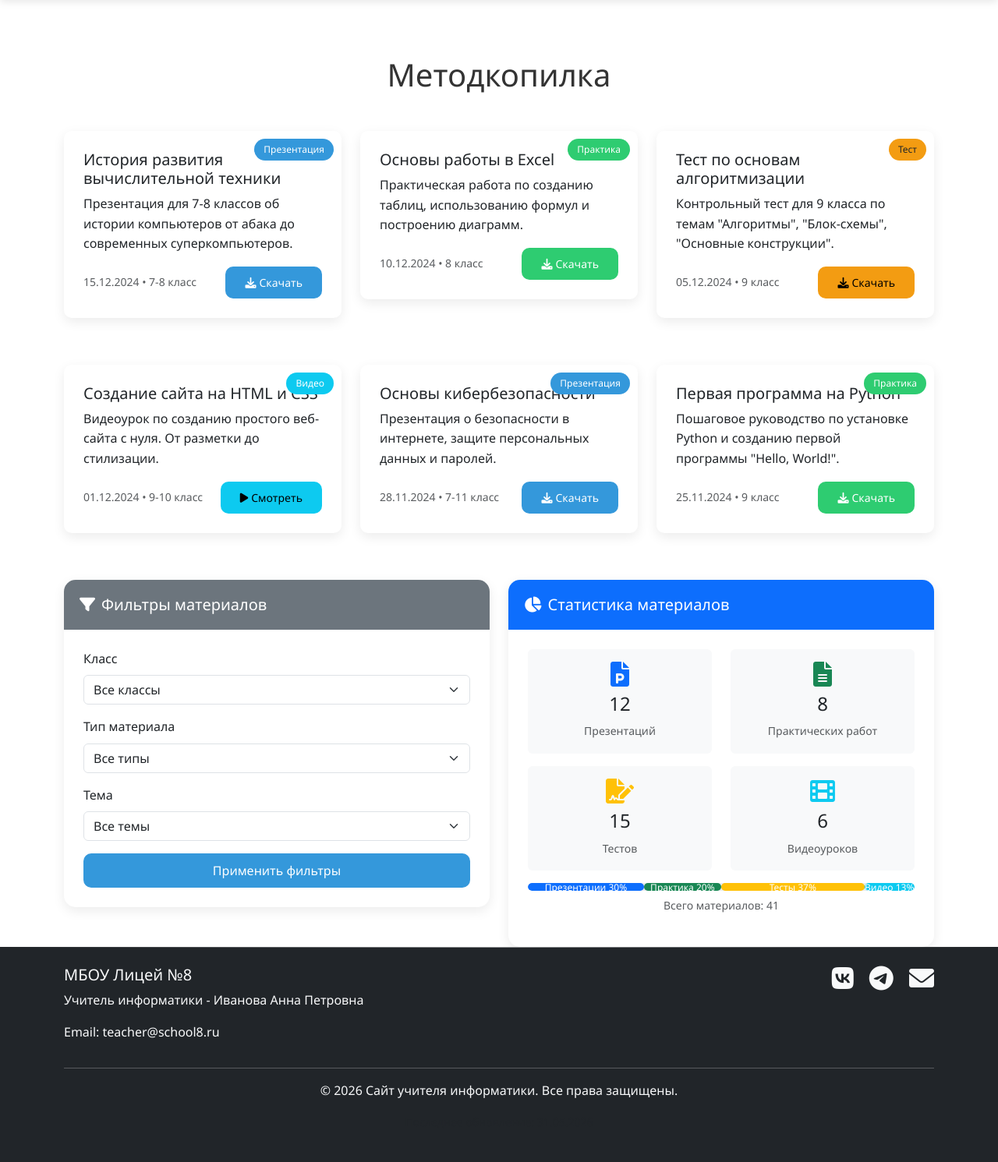
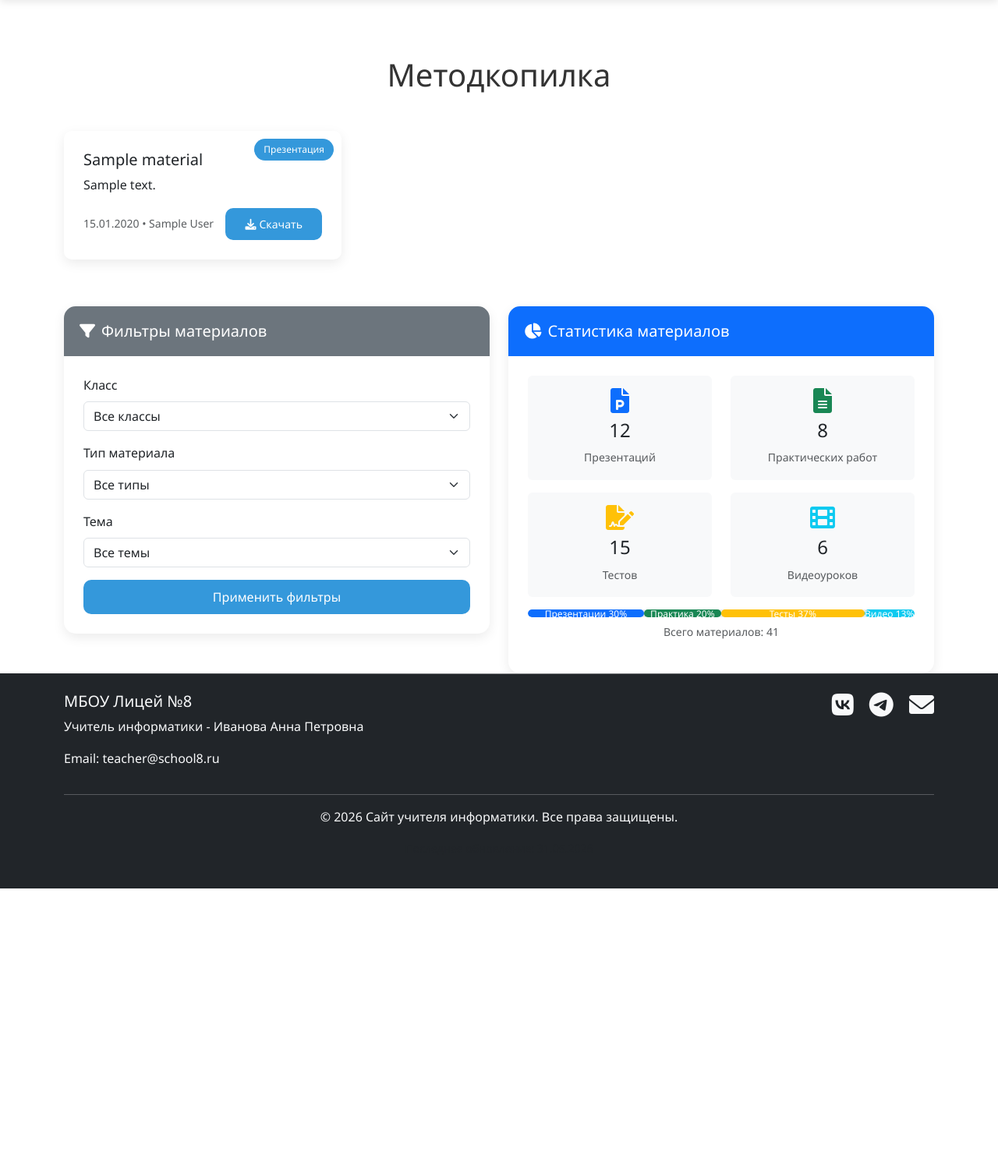
Before and after one commit to my10ma10/teacher_site, a Django app: page /materials/ in a window 1280 px wide. Shown: the part 60-1551 px from the top of the page at 78% size. After the commit the page ends 1200 px from the top, so only its background shows below. Run offline with Django 5.2, Linux system fonts and the light colour scheme; tables that the repository leaves empty hold one stand-in row (values such as "Sample post"); some libraries are stand-ins or nearby versions.

Commit message:
feat: adding materials for teacher and downloading for guests and students

```diff
--- a/templates/core/materials.html
+++ b/templates/core/materials.html
@@ -35,103 +35,50 @@
     <h1 class="text-center mb-5">Методкопилка</h1>
 
     <div class="row mb-4">
+        {% for material in materials %}
         <div class="col-md-4 mb-3">
             <div class="card material-card position-relative">
-                <span class="material-badge badge bg-primary">Презентация</span>
+                <span class="material-badge badge
+                    {% if material.material_type == 'presentation' %}bg-primary
+                    {% elif material.material_type == 'notes' %}bg-secondary
+                    {% elif material.material_type == 'task' %}bg-success
+                    {% elif material.material_type == 'video' %}bg-info
+                    {% elif material.material_type == 'link' %}bg-warning text-dark
+                    {% endif %}">
+                    {{ material.get_material_type_display }}
+                </span>
                 <div class="card-body">
-                    <h5 class="card-title">История развития вычислительной техники</h5>
-                    <p class="card-text">Презентация для 7-8 классов об истории компьютеров от абака до современных суперкомпьютеров.</p>
+                    <h5 class="card-title">{{ material.title }}</h5>
+                    <p class="card-text">{{ material.description|truncatewords:20 }}</p>
                     <div class="d-flex justify-content-between align-items-center">
-                        <small class="text-muted">15.12.2024 • 7-8 класс</small>
-                        <a href="#" class="btn btn-primary btn-sm download-btn">
-                            <i class="fas fa-download me-1"></i>Скачать
-                        </a>
+                        <small class="text-muted">
+                            {{ material.published_at|date:"d.m.Y" }}
+                            {% if material.class_group %}• {{ material.class_group.name }}{% endif %}
+                        </small>
+                        {% if material.file %}
+                            <a href="{{ material.file.url }}" download
+                            class="btn btn-primary btn-sm download-btn">
+                                <i class="fas fa-download me-1"></i>Скачать
+                            </a>
+                        {% elif material.external_url %}
+                            <a href="{{ material.external_url }}" target="_blank" rel="noopener"
+                            class="btn btn-info btn-sm download-btn">
+                                <i class="fas fa-external-link-alt me-1"></i>Открыть
+                            </a>
+                        {% else %}
+                            <span class="btn btn-secondary btn-sm disabled">Нет файла</span>
+                        {% endif %}
                     </div>
                 </div>
             </div>
         </div>
-
-        <div class="col-md-4 mb-3">
-            <div class="card material-card position-relative">
-                <span class="material-badge badge bg-success">Практика</span>
-                <div class="card-body">
-                    <h5 class="card-title">Основы работы в Excel</h5>
-                    <p class="card-text">Практическая работа по созданию таблиц, использованию формул и построению диаграмм.</p>
-                    <div class="d-flex justify-content-between align-items-center">
-                        <small class="text-muted">10.12.2024 • 8 класс</small>
-                        <a href="#" class="btn btn-success btn-sm download-btn">
-                            <i class="fas fa-download me-1"></i>Скачать
-                        </a>
-                    </div>
-                </div>
-            </div>
+        {% empty %}
+        <div class="col-12 text-center py-5">
+            <i class="fas fa-folder-open fa-4x text-muted mb-3"></i>
+            <h4>Материалов пока нет</h4>
+            <p class="text-muted">Учитель ещё не добавил учебные материалы</p>
         </div>
-
-        <div class="col-md-4 mb-3">
-            <div class="card material-card position-relative">
-                <span class="material-badge badge bg-warning text-dark">Тест</span>
-                <div class="card-body">
-                    <h5 class="card-title">Тест по основам алгоритмизации</h5>
-                    <p class="card-text">Контрольный тест для 9 класса по темам "Алгоритмы", "Блок-схемы", "Основные конструкции".</p>
-                    <div class="d-flex justify-content-between align-items-center">
-                        <small class="text-muted">05.12.2024 • 9 класс</small>
-                        <a href="#" class="btn btn-warning btn-sm download-btn">
-                            <i class="fas fa-download me-1"></i>Скачать
-                        </a>
-                    </div>
-                </div>
-            </div>
-        </div>
-    </div>
-
-    <div class="row mb-4">
-        <div class="col-md-4 mb-3">
-            <div class="card material-card position-relative">
-                <span class="material-badge badge bg-info">Видео</span>
-                <div class="card-body">
-                    <h5 class="card-title">Создание сайта на HTML и CSS</h5>
-                    <p class="card-text">Видеоурок по созданию простого веб-сайта с нуля. От разметки до стилизации.</p>
-                    <div class="d-flex justify-content-between align-items-center">
-                        <small class="text-muted">01.12.2024 • 9-10 класс</small>
-                        <a href="#" class="btn btn-info btn-sm download-btn">
-                            <i class="fas fa-play me-1"></i>Смотреть
-                        </a>
-                    </div>
-                </div>
-            </div>
-        </div>
-
-        <div class="col-md-4 mb-3">
-            <div class="card material-card position-relative">
-                <span class="material-badge badge bg-primary">Презентация</span>
-                <div class="card-body">
-                    <h5 class="card-title">Основы кибербезопасности</h5>
-                    <p class="card-text">Презентация о безопасности в интернете, защите персональных данных и паролей.</p>
-                    <div class="d-flex justify-content-between align-items-center">
-                        <small class="text-muted">28.11.2024 • 7-11 класс</small>
-                        <a href="#" class="btn btn-primary btn-sm download-btn">
-                            <i class="fas fa-download me-1"></i>Скачать
-                        </a>
-                    </div>
-                </div>
-            </div>
-        </div>
-
-        <div class="col-md-4 mb-3">
-            <div class="card material-card position-relative">
-                <span class="material-badge badge bg-success">Практика</span>
-                <div class="card-body">
-                    <h5 class="card-title">Первая программа на Python</h5>
-                    <p class="card-text">Пошаговое руководство по установке Python и созданию первой программы "Hello, World!".</p>
-                    <div class="d-flex justify-content-between align-items-center">
-                        <small class="text-muted">25.11.2024 • 9 класс</small>
-                        <a href="#" class="btn btn-success btn-sm download-btn">
-                            <i class="fas fa-download me-1"></i>Скачать
-                        </a>
-                    </div>
-                </div>
-            </div>
-        </div>
+        {% endfor %}
     </div>
 
     <div class="row">
```
